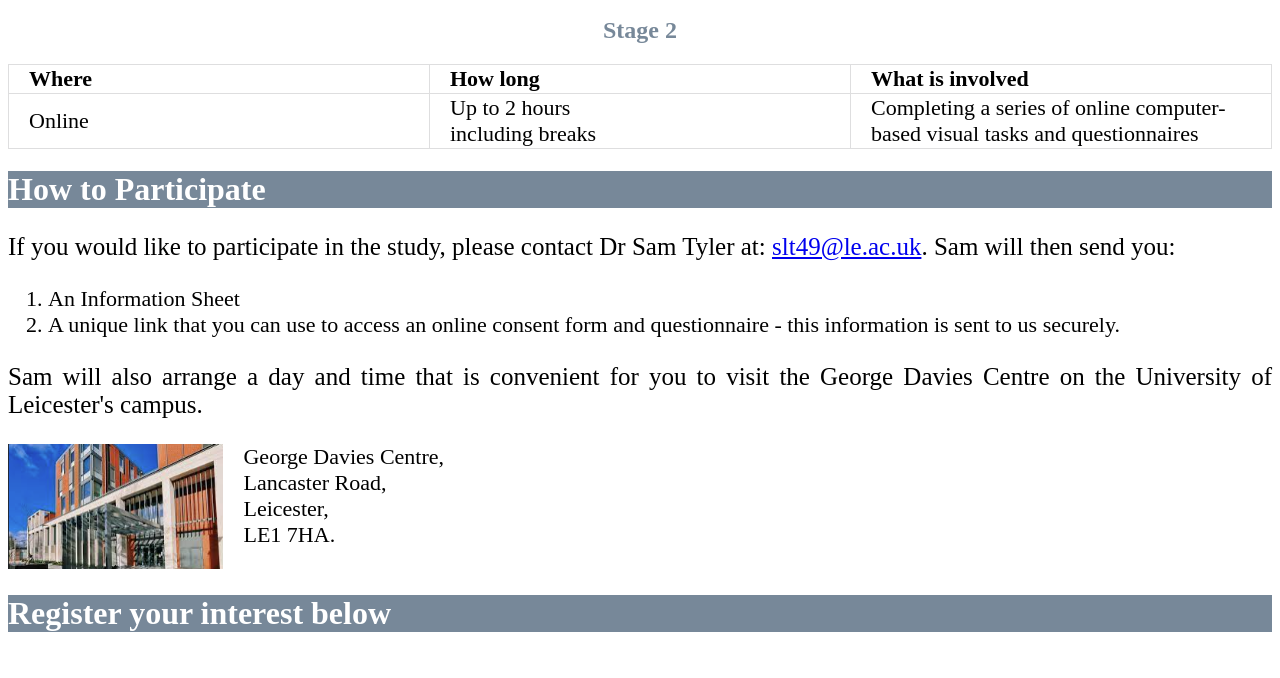
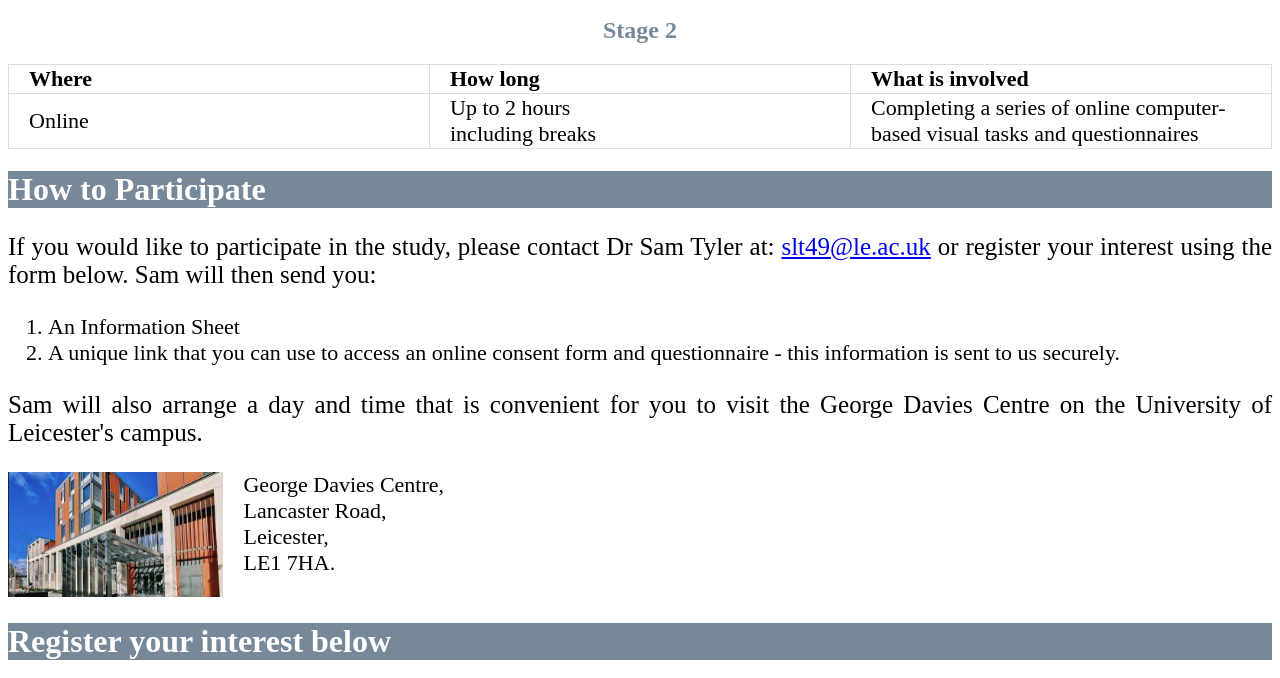
Before and after one commit to BarrettLabPTSD/PTSD_Website, a plain HTML site: page index.html in a window 1280 px wide. Shown: the part 1536-2214 px from the top of the page. Drawn offline with Linux system fonts and the light colour scheme; grey boxes are pictures that could not be loaded.

Commit message:
Update index.html

```diff
--- a/index.html
+++ b/index.html
@@ -83,7 +83,7 @@
 <div.signup class = "content">
 
     <h1><b>How to Participate</b></h1>
-    <p>If you would like to participate in the study, please contact Dr Sam Tyler at: <a href="mailto:slt49@le.a.uk">slt49@le.ac.uk</a>. Sam will then send you: </p>
+    <p>If you would like to participate in the study, please contact Dr Sam Tyler at: <a href="mailto:slt49@le.a.uk">slt49@le.ac.uk</a> or register your interest using the form below. Sam will then send you: </p>
 
     <ol>
         <li style="font-size: 22px"><p.2>An Information Sheet</p.2></li>
```
